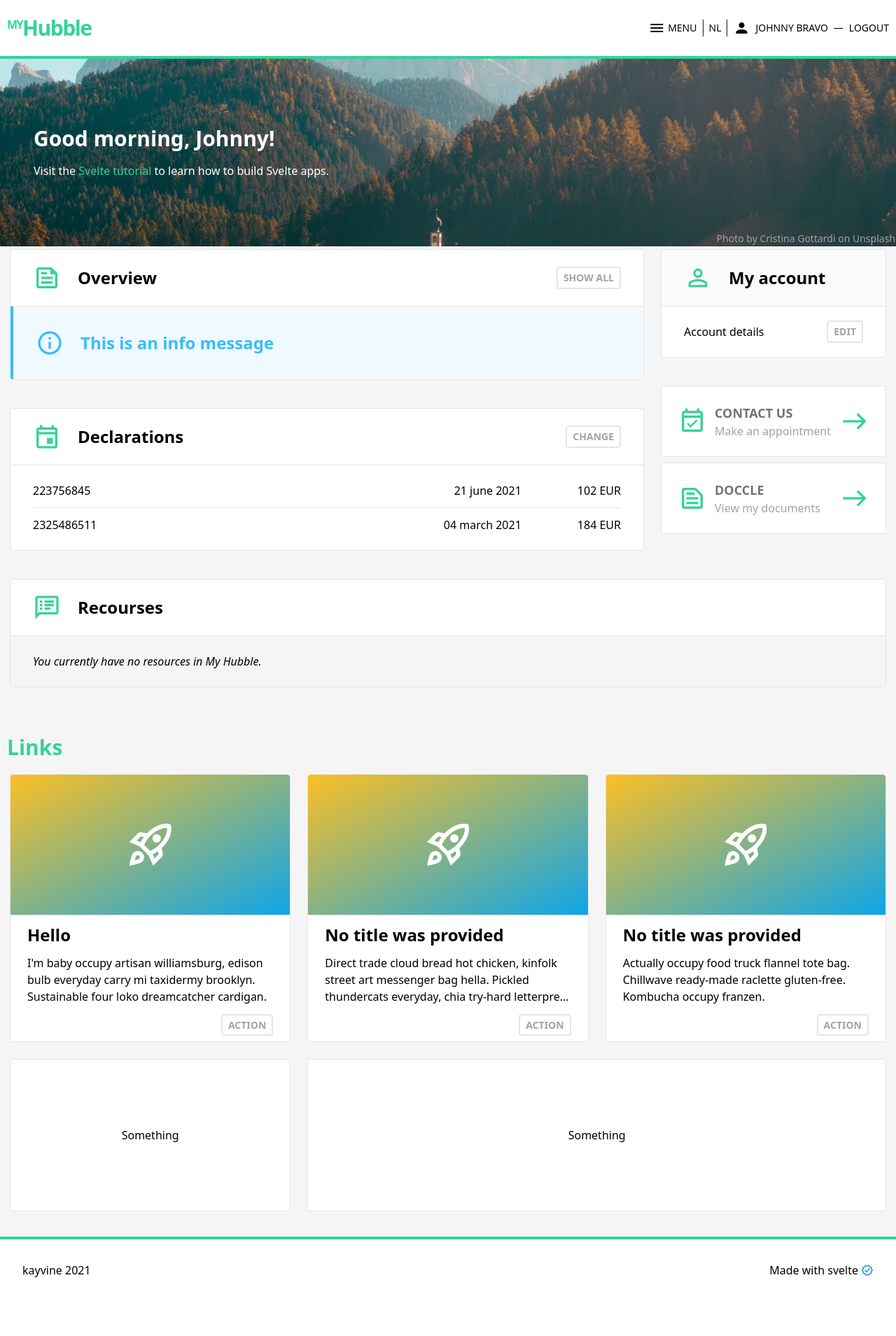
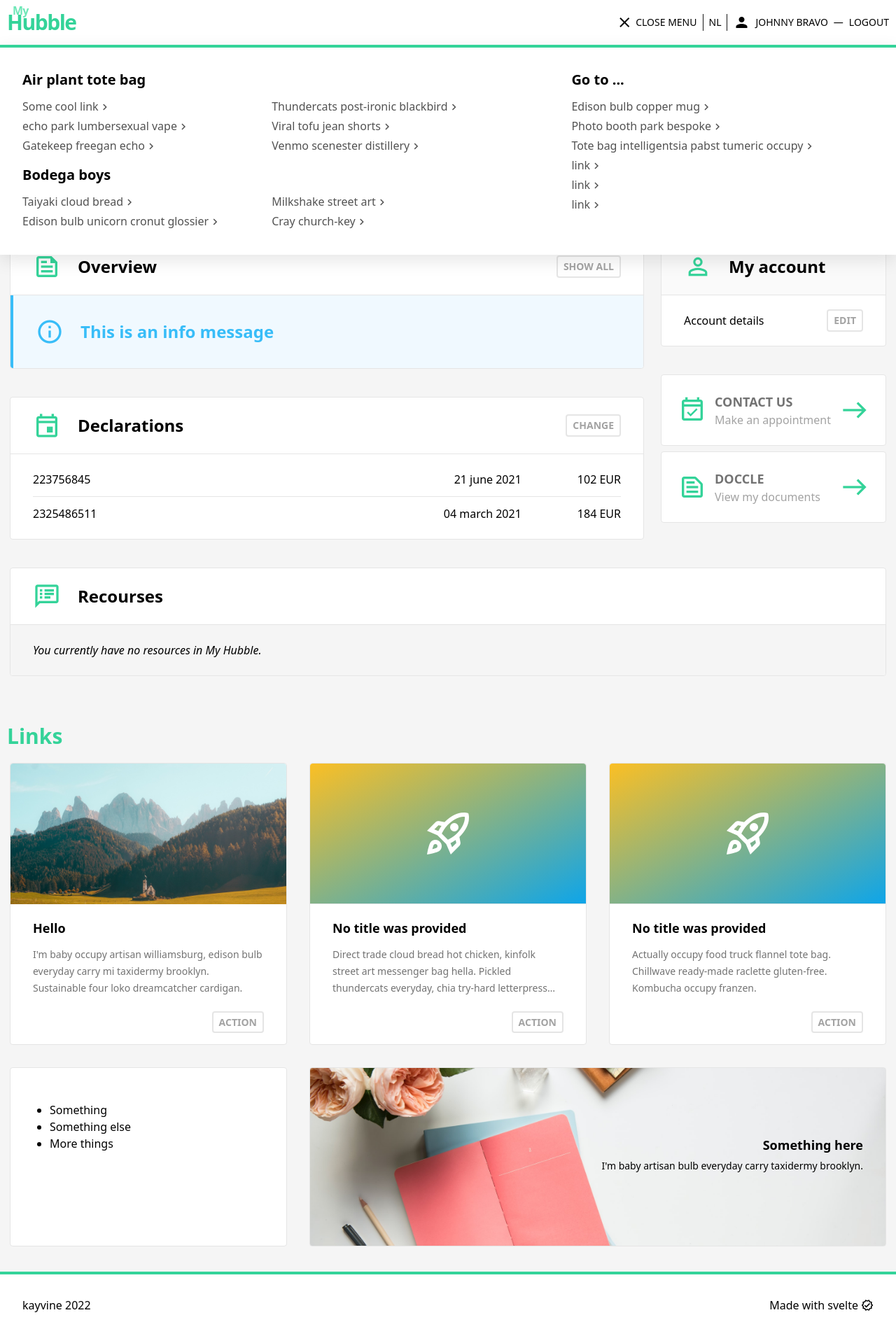
Before and after one commit to kayvine/my-hubble-svelte-app, a Svelte app: page / in a window 1280 px wide. Shown: the whole page at 70% size. Before the commit the page ends 1859 px from the top, so only its background shows below. Built offline with nearby package versions, Linux system fonts and the light colour scheme.

Commit message:
feat: update menu & small refactors

```diff
--- a/src/App.svelte
+++ b/src/App.svelte
@@ -1,7 +1,7 @@
 <script>
-  import Router, {location, link} from 'svelte-spa-router';
+  import Router, { location, link } from 'svelte-spa-router';
   import routes from './routes';
-  import {capitalize} from './utils';
+  import { capitalize } from './utils';
   import Header from './components/Header.svelte';
 
   let params;
@@ -39,7 +39,7 @@
 
 <footer class="border-t-4 border-green-400">
   <div class="container flex justify-between p-8">
-    <span>kayvine 2021</span>
+    <span>kayvine 2022</span>
     <div class="flex items-center">Made with svelte<span class="material-icons-outlined md-18 text-blue-500 ml-1">verified</span></div>
   </div>
 </footer>
@@ -50,6 +50,11 @@
   @tailwind utilities;
 
   @layer base {
+    :root {
+      /*--shadow-menu: 0 8px 24px 0 rgba(0, 0, 0, 0.16);*/
+      --grid-column-menu: 3fr minmax(200px, 2fr);
+    }
+
     h1, .h1 {
       @apply text-3xl font-bold mb-4
     }
@@ -94,18 +99,18 @@
     }
 
     .btn-outline {
-      @apply bg-transparent text-gray-400 border-2 border-gray-200 hover:text-green-400 hover:border-green-400
+      @apply bg-transparent text-gray-400 border-2 border-gray-200 hover:text-green-400 hover:border-green-300
     }
 
     .card {
       @apply m-1 border border-gray-200 rounded
     }
 
-    .card :first-child {
+    .card > :first-child {
       @apply rounded-t
     }
 
-    .card :last-child {
+    .card > :last-child {
       @apply rounded-b
     }
 
@@ -146,12 +151,6 @@
     }
   }
 
-  .some-img-here {
-    background-image: url('/img/cristina-gottardi-VtRfw-dGPzg-unsplash.jpg');
-    background-position: center;
-    background-size: cover;
-  }
-
   p > a {
     @apply text-green-400
   }
--- a/src/components/Header.svelte
+++ b/src/components/Header.svelte
@@ -1,24 +1,30 @@
 <script>
   import {user, loggedIn} from '../stores';
 
-  let displayName = `${$user.firstName} ${$user.lastName}`;
-  let open = false;
+  let isOpen = true;
+
+  $: displayName = `${$user.firstName} ${$user.lastName}`;
 
   function logInUser() {
     loggedIn.set(!$loggedIn);
+  }
+
+  function open() {
+    isOpen = !isOpen;
   }
 </script>
 
 <header class="border-b-4 border-green-400">
   <div class="container">
-    <nav class="flex items-center justify-between h-20">
-      <a href="/" class="inline-block">
+    <nav class="flex items-center justify-between h-16">
+      <a href="/" class="inline-block relative">
+        <span class="absolute top-[-11px] left-2 font-bold tracking-tighter tracking-tighter text-green-300">My</span>
         <span class="logo font-bold text-3xl tracking-tighter text-green-400">Hubble</span>
       </a>
       <div class="flex items-center text-sm uppercase">
-        <div class="group flex items-center cursor-pointer" on:click={() => open = !open} on:keydown={() => open = !open}>
-          <span class="material-icons mr-1">{open ? 'close' : 'menu' }</span>
-          <span class="group-hover:underline">{open ? 'close menu' : 'menu'}</span>
+        <div class="group flex items-center cursor-pointer" on:click={open} on:keydown={open}>
+          <span class="material-icons mr-1">{isOpen ? 'close' : 'menu' }</span>
+          <span class="group-hover:underline">{isOpen ? 'close menu' : 'menu'}</span>
         </div>
         <a href="/" class="flex items-center h-6 pl-2 mx-2 border-l border-gray-900 hover:underline">
           <span>nl</span>
@@ -42,65 +48,79 @@
       </div>
     </nav>
   </div>
-  {#if open}
-    <div class="border-t-4 border-green-400">
-      <div class="container grid md:grid-cols-3 md:gap-4 my-4">
-        <div class="pt-2">
-          <h3>title</h3>
-          <ul>
-            <li>link</li>
-            <li>link</li>
-            <li>link</li>
-            <li>link</li>
+  <div
+      class="menu absolute inset-x-0 container pl-8 bg-white border-t-4 border-green-400 z-20 shadow-[0_8px_24px_0_rgba(0,0,0,0.1)]"
+      class:hidden={!isOpen}
+      aria-hidden={!isOpen}
+      tabindex="-1"
+  >
+    <div class="md:grid md:grid-cols-[--grid-column-menu] md:gap-6">
+      <div class="navigation-list md:py-8 md:pr-4">
+        <div>
+          <h3 class="mb-3">Air plant tote bag</h3>
+          <ul class="flex flex-wrap">
+            <li><a href="/">Some cool link</a></li>
+            <li><a href="/">Thundercats post-ironic blackbird</a></li>
+            <li><a href="/">echo park lumbersexual vape</a></li>
+            <li><a href="/">Viral tofu jean shorts</a></li>
+            <li><a href="/">Gatekeep freegan echo</a></li>
+            <li><a href="/">Venmo scenester distillery</a></li>
           </ul>
         </div>
-        <div class="pt-2">
-          <h3>title</h3>
-          <ul>
-            <li>link</li>
-            <li>link</li>
-            <li>link</li>
-            <li>link</li>
-          </ul>
-        </div>
-        <div class="pt-2">
-          <h3>title</h3>
-          <ul>
-            <li>link</li>
-            <li>link</li>
-            <li>link</li>
-            <li>link</li>
-          </ul>
-        </div>
-        <div class="pt-2">
-          <h3>title</h3>
-          <ul>
-            <li>link</li>
-            <li>link</li>
-            <li>link</li>
-            <li>link</li>
-          </ul>
-        </div>
-        <div class="pt-2">
-          <h3>title</h3>
-          <ul>
-            <li>link</li>
-            <li>link</li>
-            <li>link</li>
-            <li>link</li>
+        <div class="mt-3">
+          <h3 class="mb-3">Bodega boys</h3>
+          <ul class="flex flex-wrap">
+            <li><a href="/">Taiyaki cloud bread</a></li>
+            <li><a href="/">Milkshake street art</a></li>
+            <li><a href="/">Edison bulb unicorn cronut glossier</a></li>
+            <li><a href="/">Cray church-key</a></li>
           </ul>
         </div>
       </div>
+      <div class="navigation-list-extra pt-6 md:py-8 md:px-8">
+        <h3 class="mb-3">Go to ...</h3>
+        <ul>
+          <li><a href="/">Edison bulb copper mug</a></li>
+          <li><a href="/">Photo booth park bespoke</a></li>
+          <li><a href="/">Tote bag intelligentsia pabst tumeric occupy</a></li>
+          <li><a href="/">link</a></li>
+          <li><a href="/">link</a></li>
+          <li><a href="/">link</a></li>
+        </ul>
+      </div>
     </div>
-  {/if}
+  </div>
 </header>
 
 <style>
-  .logo::before {
-    @apply text-base;
-    content: 'MY';
-    position: relative;
-    top: -10px;
-    left: 0;
+  .menu h3 {
+    @apply text-xl font-bold
+  }
+  .navigation-list ul > li {
+    @apply w-1/2
+  }
+  .navigation-list ul > li,
+  .navigation-list-extra ul > li {
+    @apply text-gray-600 mb-1
+  }
+  .menu a:hover {
+    @apply text-green-500 underline
+  }
+  .menu a::after {
+    @apply relative top-1;
+    content: 'chevron_right'; /* arrow_right */
+    font-family: 'Material Icons';
+    font-weight: normal;
+    font-style: normal;
+    font-size: 18px;
+    line-height: 1;
+    letter-spacing: normal;
+    text-transform: none;
+    display: inline-block;
+    white-space: nowrap;
+    word-wrap: normal;
+    direction: ltr;
+    text-rendering: optimizeLegibility;
+    -webkit-font-smoothing: antialiased;
   }
 </style>
--- a/src/components/InfoCard.svelte
+++ b/src/components/InfoCard.svelte
@@ -1,19 +1,26 @@
-<script></script>
+<script>
+  export let image = null;
+</script>
 
 <div class="card bg-white">
-  <div class="flex items-center bg-gradient-to-br from-yellow-400 to-blue-500 border-b border-gray-200">
-    <span class="material-icons-outlined md-72 text-white my-16 mx-auto">rocket_launch</span>
-  </div>
-  <div class="flex flex-col px-6 py-3">
-    <div class="text-2xl font-bold mb-3">
-      <slot name="title">No title was provided</slot>
+  {#if image}
+    <figure class="max-h-[201px] overflow-hidden">
+      <img src={image} alt="">
+    </figure>
+    <!--<div class="h-52 bg-cover" style:background-image={`url(${image})`}></div>-->
+  {:else}
+    <div class="hidden md:flex items-center bg-gradient-to-br from-warning-400 to-info-500 border-b border-gray-200">
+      <span class="material-icons-outlined md-72 text-white my-16 mx-auto">rocket_launch</span>
     </div>
-    <span class="line-clamp-3">
+  {/if}
+  <div class="flex flex-col px-6 md:px-8 py-5">
+    <slot name="title"><h3>No title was provided</h3></slot>
+    <p class="line-clamp-3 mt-3 text-sm leading-6 text-gray-500">
       <slot>
         this fallback content will be rendered when no content is provided, like in the first example
       </slot>
-    </span>
-    <div class="ml-auto mt-4">
+    </p>
+    <div class="ml-auto mt-6">
       <a href="/" type="button" class="btn btn-outline">Action</a>
     </div>
   </div>
--- a/src/routes/Home.svelte
+++ b/src/routes/Home.svelte
@@ -1,6 +1,6 @@
 <script>
-  import {link} from 'svelte-spa-router';
-  import {user} from '../stores';
+  import { link } from 'svelte-spa-router';
+  import { user } from '../stores';
   import ActionButton from '../components/ActionButton.svelte';
   import Alert from '../components/Alert.svelte';
   import InfoCard from '../components/InfoCard.svelte';
@@ -10,12 +10,11 @@
 </script>
 
 <div class="some-img-here relative">
-  <div class="container px-12 py-24">
+  <div class="container px-12 py-12 md:py-24">
     <div class="h1 text-white">{greeting}, {$user.firstName}!</div>
-    <p class="text-white">Visit the <a href="https://svelte.dev/tutorial">Svelte tutorial</a> to learn how to build
-      Svelte apps.</p>
+    <p class="text-white">Visit the <a href="https://svelte.dev/tutorial">Svelte tutorial</a> to learn how to build Svelte apps.</p>
   </div>
-  <span class="absolute right-px bottom-px text-sm text-gray-400">
+  <span class="absolute right-px bottom-px text-[11px] text-gray-400">
     Photo by <a
       href="https://unsplash.com/@cristina_gottardi?utm_source=unsplash&utm_medium=referral&utm_content=creditCopyText">Cristina Gottardi</a> on <a
       href="https://unsplash.com/collections/67943953/sand-dune-field?utm_source=unsplash&utm_medium=referral&utm_content=creditCopyText">Unsplash</a>
@@ -98,9 +97,9 @@
 
 <div class="container py-8">
   <h2>Links</h2>
-  <div class="grid md:grid-cols-2 lg:grid-cols-3 gap-4 mt-4">
-    <InfoCard>
-      <span slot="title">Hello</span>
+  <div class="grid md:grid-cols-2 lg:grid-cols-3 gap-4 xl:gap-6 mt-4">
+    <InfoCard image="/img/cristina-gottardi-VtRfw-dGPzg-unsplash.jpg">
+      <h3 slot="title">Hello</h3>
       I'm baby occupy artisan williamsburg,
       edison bulb everyday carry mi taxidermy brooklyn.
       Sustainable four loko dreamcatcher cardigan.
@@ -113,7 +112,31 @@
       Actually occupy food truck flannel tote bag.
       Chillwave ready-made raclette gluten-free. Kombucha occupy franzen.
     </InfoCard>
-    <div class="card bg-white py-24 text-center">Something</div>
-    <div class="md:col-span-2 card bg-white py-24 text-center">Something</div>
+    <div class="card bg-white pt-12 px-8">
+      <ul class="list-disc list-outside pl-6 mb-12">
+        <li>Something</li>
+        <li>Something else</li>
+        <li>More things</li>
+      </ul>
+    </div>
+    <div class="some-other-img-here md:col-span-2 card bg-white h-64 pt-24 px-8 text-right">
+      <h3 class="h3">Something here</h3>
+      <p class="mt-1 text-sm leading-6">I'm baby artisan bulb everyday carry taxidermy brooklyn.</p>
+    </div>
   </div>
 </div>
+
+<style>
+  .some-img-here, .some-other-img-here {
+    background-position: center;
+    background-size: cover;
+  }
+
+  .some-img-here {
+    background-image: url('/img/cristina-gottardi-VtRfw-dGPzg-unsplash.jpg');
+  }
+
+  .some-other-img-here {
+    background-image: url('/img/joanna-kosinska-I3adKpDNAjM-unsplash.jpg');
+  }
+</style>
--- a/src/routes/Test.svelte
+++ b/src/routes/Test.svelte
@@ -1,5 +1,5 @@
 <script>
-  import {location} from 'svelte-spa-router';
+  import { location } from 'svelte-spa-router';
 
   // You need to define the component prop "params"
   export let params = {}
--- a/src/stores.js
+++ b/src/stores.js
@@ -1,4 +1,4 @@
-import {writable} from 'svelte/store';
+import { writable } from 'svelte/store';
 
 export const loggedIn = writable(true);
 
--- a/tailwind.config.js
+++ b/tailwind.config.js
@@ -1,5 +1,4 @@
 const colors = require('tailwindcss/colors');
-const defaultTheme = require('tailwindcss/defaultTheme');
 
 module.exports = {
   mode: 'jit',
@@ -12,11 +11,11 @@ module.exports = {
       transparent: 'transparent',
       current: 'currentColor',
       gray: colors.neutral,
-      red: colors.red,
-      info: colors.green,
       green: colors.emerald,
-      blue: colors.sky,
-      yellow: colors.amber,
+      error: colors.red,
+      warning: colors.amber,
+      info: colors.sky,
+      success: colors.green,
       black: colors.black,
       white: colors.white,
     },
@@ -25,8 +24,10 @@ module.exports = {
       padding: '0.625rem',
     },
     screens: {
-      ...defaultTheme.screens,
-      '2xl': '1280px',
+      'sm': '640px',
+      'md': '768px',
+      'lg': '1024px',
+      'xl': '1280px',
     },
     extend: {
       colors: {
@@ -38,7 +39,5 @@ module.exports = {
   variants: {
     extend: {},
   },
-  plugins: [
-    require('@tailwindcss/line-clamp'),
-  ],
+  plugins: [],
 }
```
Also changed, not shown: package.json (+5 -3 lines), src/components/Alert.svelte (+9 -4 lines), src/components/Option.svelte (+4 -4 lines), src/routes/Profile.svelte (+10 -7 lines), .eslintrc.js (added), public/img/joanna-kosinska-I3adKpDNAjM-unsplash.jpg (added), 1 other file (tests, documents, lock files or other folders).
